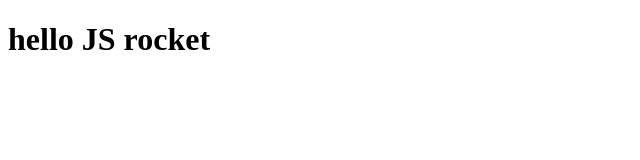
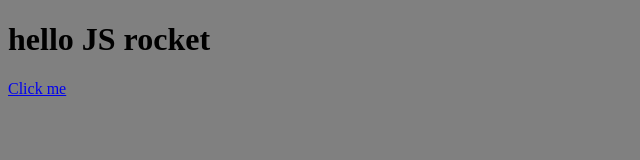
Before and after one commit to vigneshvelu/js_rocket, a plain HTML site: page index.html in a window 1280 px wide. Shown: the whole page, without its empty margins (0-640 px from the left). Drawn offline with Linux system fonts and the light colour scheme.

Commit message:
Made some car stuff happen

```diff
--- /dev/null
+++ b/css/style.css
@@ -0,0 +1,3 @@
+body{
+background-color: grey;
+}
--- a/index.html
+++ b/index.html
@@ -2,12 +2,11 @@
 <html>
 <head>
 	<title>JS Rocket</title>
-	<script type="text/javascript">
-		console.log("Hello there");
-	</script>
-
+	<script type="text/javascript" src="js/script.js"> ></script>
+	<link rel="stylesheet" type="text/css" href="css/style.css">
 </head>
 <body>
 	<h1>hello JS rocket</h1>
+	<a href="#" onclick="car.fly()">Click me</a>
 </body>
 </html>
--- /dev/null
+++ b/js/script.js
@@ -0,0 +1,29 @@
+
+var car={
+	make : 'VW',
+	type : 'Polo',
+	color: 'blue',
+	isTurnedOn: false,
+	noOfWheels: 4,
+	seats: [
+		'seat 1',
+		'seat 2',
+		'seat 3',
+		'seat 4'
+		],
+	turnOn: function (){
+		this.isTurnedOn = true;
+	},
+	fly: function(){
+		alert('fly');
+	},
+	switchCar: function (isOn){
+		console.log('turn on'+ isOn);
+		if (isOn ==true){
+			this.isTurnedOn = true;
+		} else {
+			this.isTurnedOn = false;
+		}
+	}
+};
+console.log('Hello there');
```
